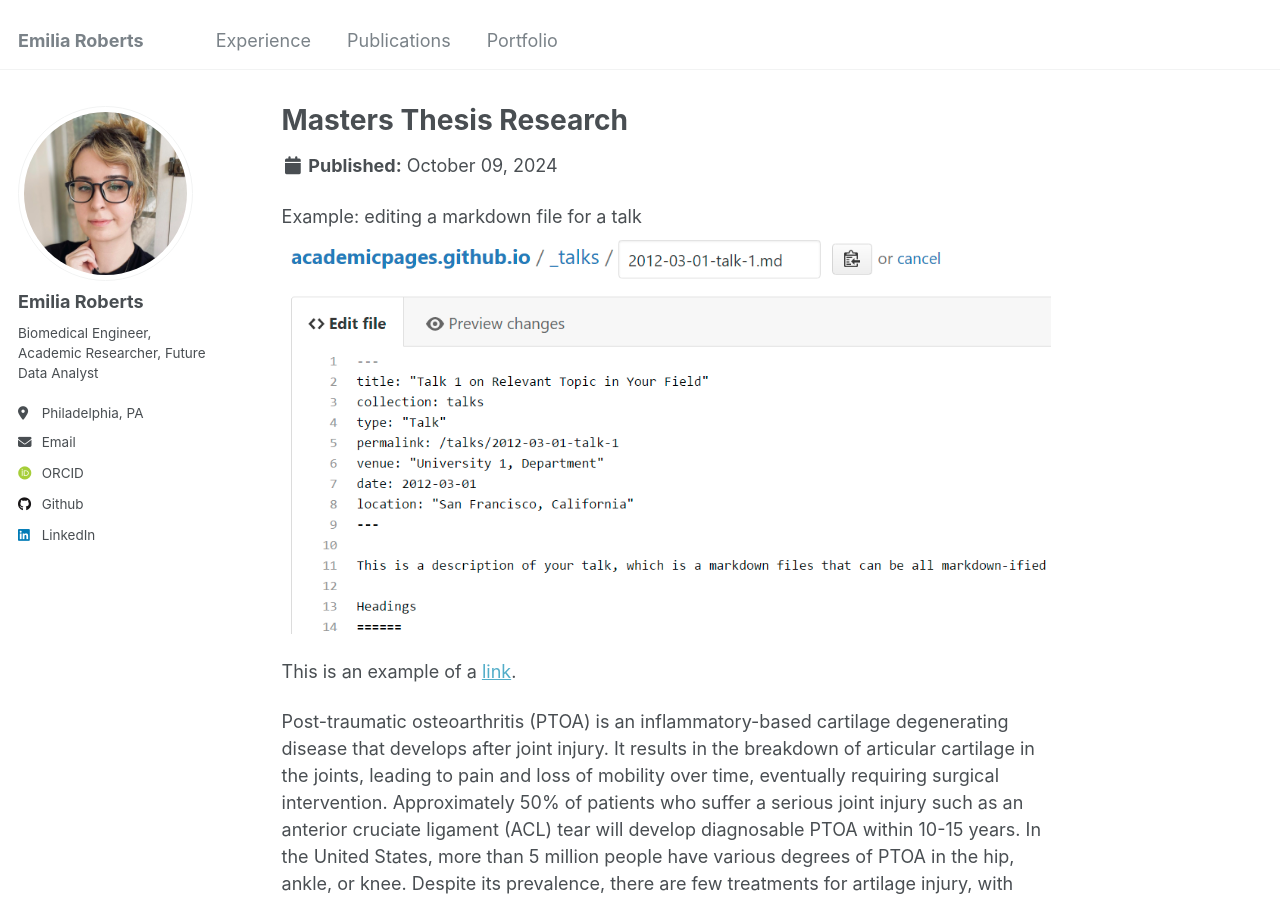
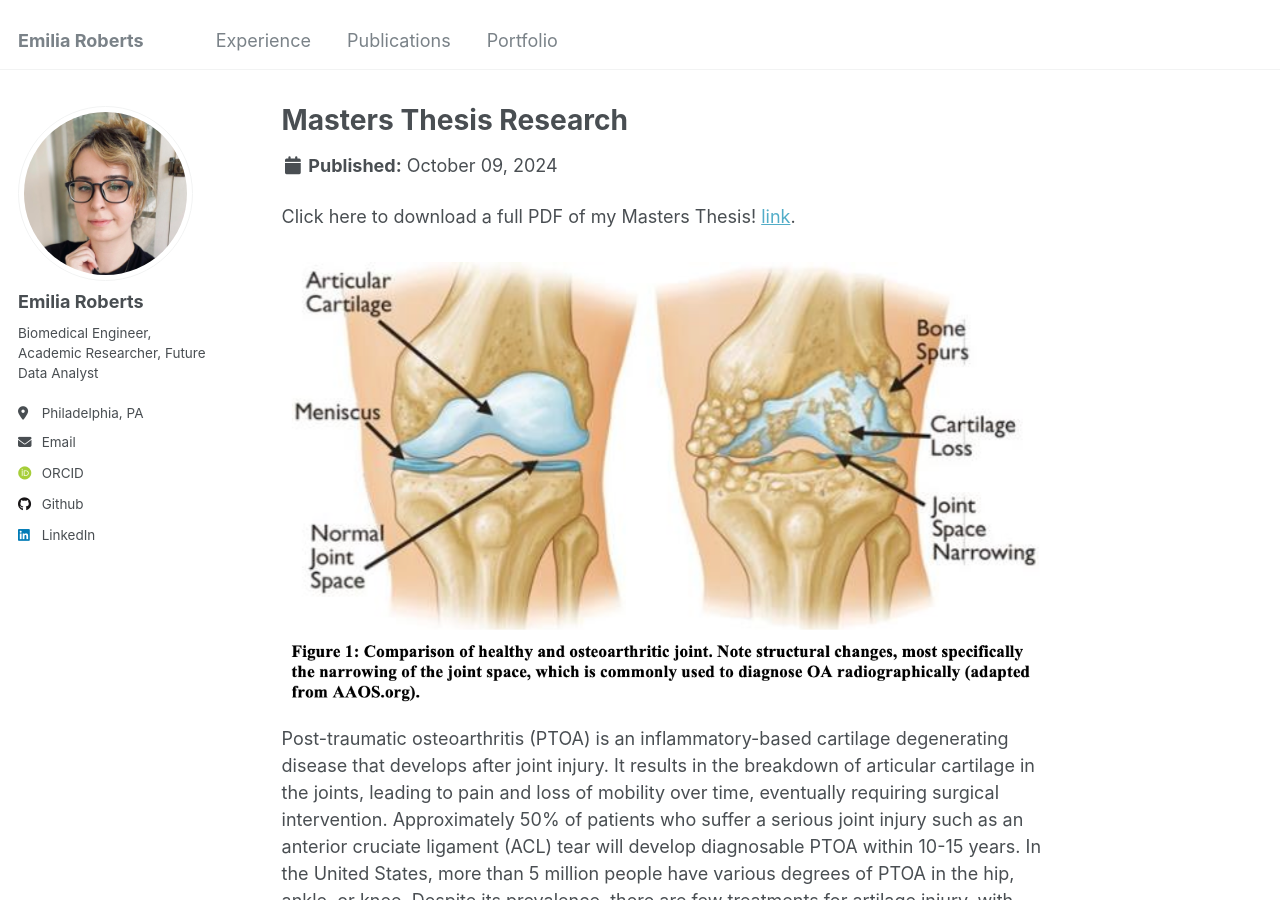
Before and after one commit to eroberts91/personal-site, a Jekyll site: the page built from _portfolio/portfolio-1.md, in a window 1280 px wide and 900 px high. Built offline with Jekyll 4.4.1, drawn with Linux system fonts in a browser that asks for light colours; some web fonts are replaced.

Commit message:
thesis added

```diff
--- a/_portfolio/portfolio-1.md
+++ b/_portfolio/portfolio-1.md
@@ -1,24 +1,25 @@
 ---
 title: "Masters Thesis Research"
-excerpt: "Short description of portfolio item number 1<br/><img src='https://eroberts91.github.io/personal-site/images/portfolio_images/port1-1.png?raw=true'>"
+excerpt: "Novel Biomechanical and Biochemical Signatures of Post-Traumatic Osteoarthritis: A Murine Model Study<br/>
+<img src='https://eroberts91.github.io/personal-site/images/portfolio_images/port1-main.png?raw=true'>"
 collection: portfolio
 ---
+Click here to download a full PDF of my Masters Thesis! [link](https://eroberts91.github.io/personal-site/files/BIOMED Masters Thesis (6.21.16) PRINT - Emilia Roberts.pdf "Full PDF").
 
 
-Example: editing a markdown file for a talk
-![Editing a markdown file for a talk](/images/editing-talk.png)
+![Preview Figure](https://eroberts91.github.io/personal-site/images/portfolio_images/port1-1.png?raw=true)
 
-This is an example of a [link](http://github.com "Github").
+Post-traumatic osteoarthritis (PTOA) is an inflammatory-based cartilage degenerating disease that develops after joint injury. It results in the breakdown of articular cartilage in the joints, leading to pain and loss of mobility over time, eventually requiring surgical intervention. Approximately 50% of patients who suffer a serious joint injury such as an anterior cruciate ligament (ACL) tear will develop diagnosable PTOA within 10-15 years. In the United States, more than 5 million people have various degrees of PTOA in the hip, ankle, or knee. Despite its prevalence, there are few treatments for artilage injury, with most medical intervention centered around palliative care once PTOA has been diagnosed. Pharmacological solutions are limited, due to the complexity and difficulty of studying chondrocyte behavior and the cartilage matrix structure-function relationship in vivo.
 
 
-Post-traumatic osteoarthritis (PTOA) is an inflammatory-based cartilage degenerating disease that develops after joint injury. It results in the breakdown of articular cartilage in the joints, leading to pain and loss of mobility over time, eventually requiring surgical intervention. Approximately 50% of patients who suffer a serious joint injury such as an anterior cruciate ligament (ACL) tear will develop diagnosable PTOA within 10-15 years. In the United States, more than 5 million people have various degrees of PTOA in the hip, ankle, or knee. Despite its prevalence, there are few treatments for artilage injury, with most medical intervention centered around palliative care once PTOA has been diagnosed. Pharmacological solutions are limited, due to the complexity and difficulty of studying chondrocyte behavior and the cartilage matrix structure-function relationship in vivo.
+![Preview Figure](https://eroberts91.github.io/personal-site/images/portfolio_images/port1-2.png?raw=true)
 
 
 In this study, cartilage injury was induced in a murine model by the destabilization of the medial meniscus (DMM) surgery on the right knee joint. After the procedure, chondrocyte signaling behavior was studied by examining the expression of bone morphogenetic protein-2 (BMP2) and its associated intracellular downstream mediator, pSmad1/5/8, using immunohistochemistry. These two proteins are important homeostatic cytokines in cartilage, instructing chondrocytes to synthesize new extra cellular matrix (ECM), mainly type II collagen and aggrecan. Changes in the matrix
 structure of cartilage were examined via changes in aggrecan and decorin. Aggrecan is a large, highly charged protein that binds to water, reducing its flow, and giving cartilage its innate force-cushioning properties. Decorin is an important, small leucine-rich
 proteoglycan, which regulates the formation and homeostasis of cartilage ECM through binding to other proteoglycans, such as aggrecan. In addition, changes in function- relevant mechanical properties were also examined by atomic force microscopy (AFM)- based Nanoindentation on condyle cartilage surfaces.
 
-![Preview Figure](https://eroberts91.github.io/personal-site/images/portfolio_images/port1-2.png?raw=true)
+
 ![Preview Figure](https://eroberts91.github.io/personal-site/images/portfolio_images/port1-3.png?raw=true)
 ![Preview Figure](https://eroberts91.github.io/personal-site/images/portfolio_images/port1-4.png?raw=true)
 
```
Also changed, not shown: _portfolio/portfolio-2.html (deleted, +0 -7 lines), images/portfolio_images/port1-main.png (added), 2 other files.
